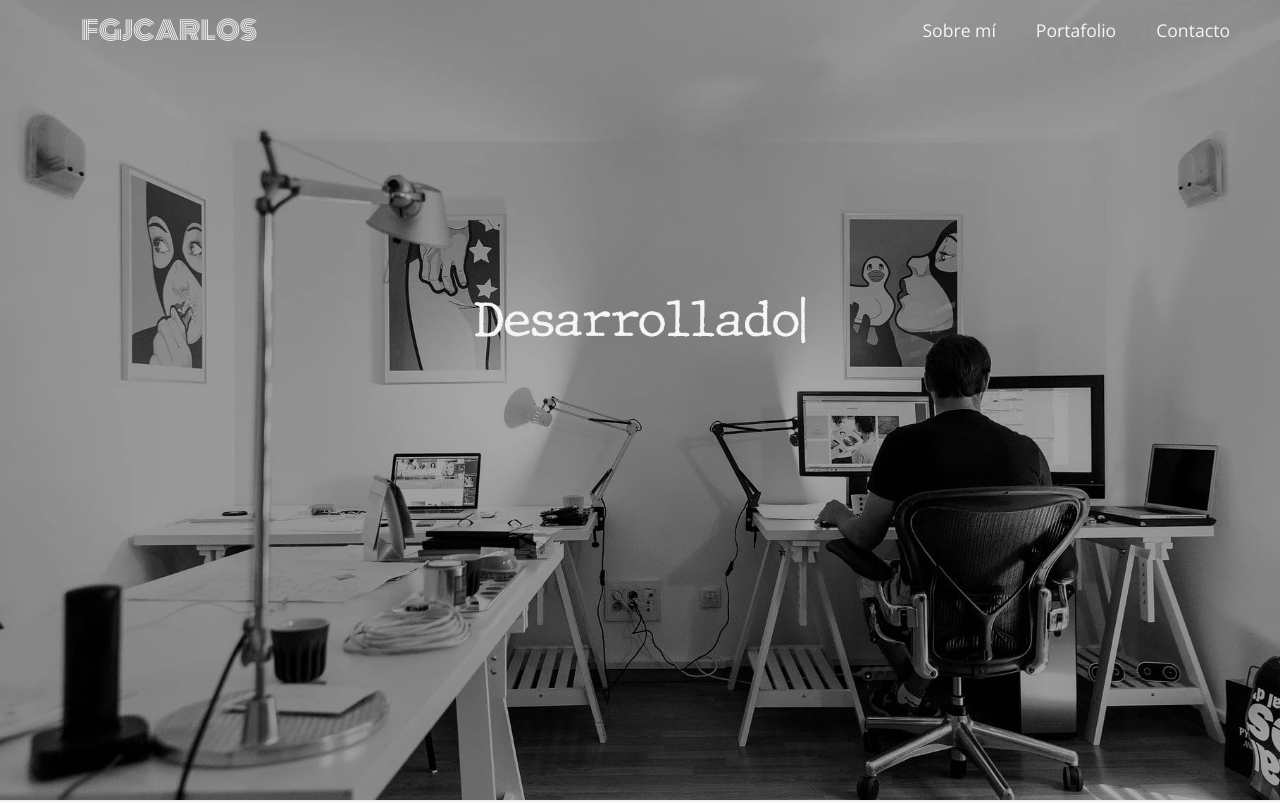
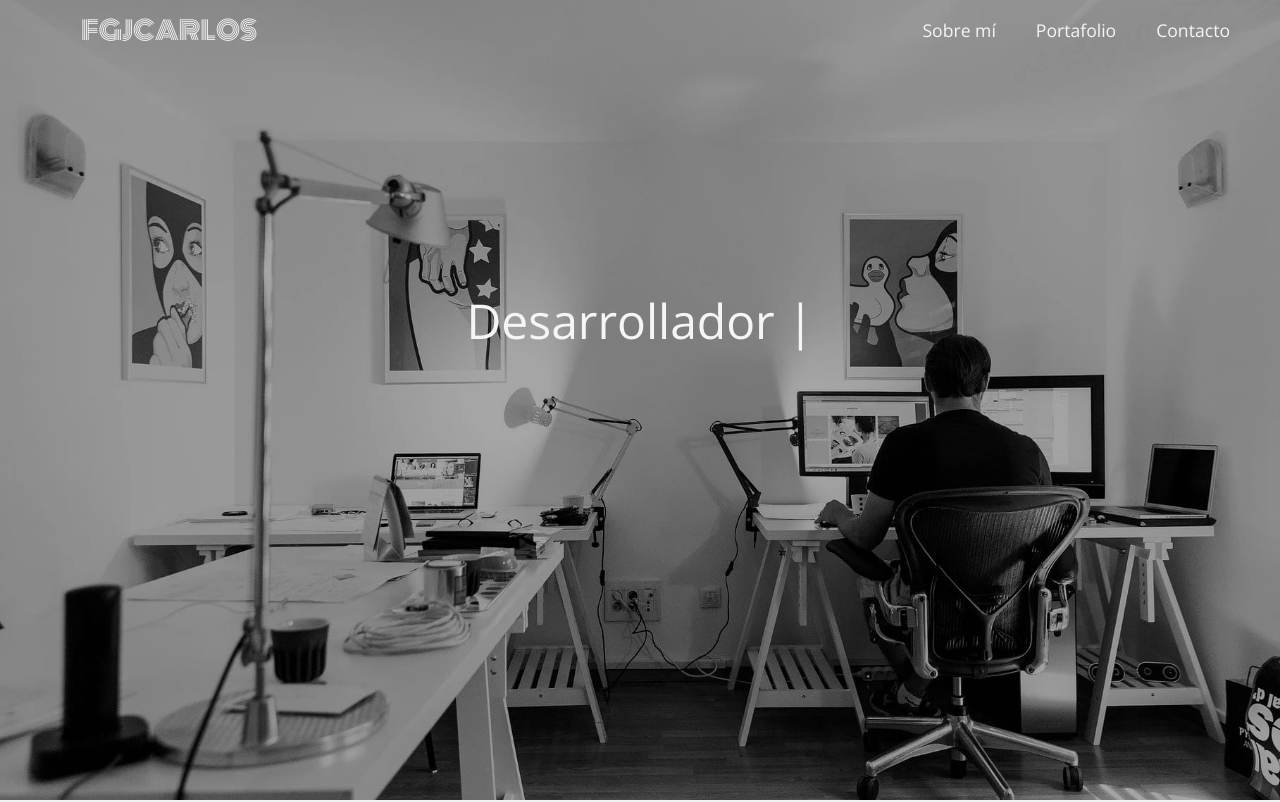
Before and after one commit to fgjcarlos/portafolio, a React (Create React App) app in the folder portafolio/: page / in a window 1280 px wide. Shown: the top 802 px of the page. Built offline with nearby package versions, Linux system fonts and the light colour scheme.

Commit message:
change type font  msg-landing

```diff
--- a/portafolio/src/App.css
+++ b/portafolio/src/App.css
@@ -22,7 +22,7 @@ html, body, #root{
   margin: 0px;
   padding: 0px;
   display:block;
-  font-family: 'Open Sans', 'Roboto' , 'Montserrat', 'EB Garamond','Libre Baskerville', serif;
+  font-family: 'Open Sans', serif;
  }
 
 .App {
@@ -42,7 +42,7 @@ html, body, #root{
 
 
 .App h1, h2, h3, h4, h5 {
-  font-family: 'Bangers' , 'Montserrat', 'EB Garamond','Libre Baskerville', serif;
+  font-family: 'Bangers' , 'Open Sans', serif;
 }
 
 .notFooter {
--- a/portafolio/src/Pages/Landing/Landing.jsx
+++ b/portafolio/src/Pages/Landing/Landing.jsx
@@ -10,7 +10,7 @@ const Landing = () => {
                 <Typed strings={
                         ['¡Hola!', 'soy Carlos Fontán', 'Desarrollador web', '¡Bienvenid@!']
                     }
-                    startDelay={300}
+                    startDelay={100}
                     smartBackspace={true}
                     typeSpeed={70}/>
             </div>
--- a/portafolio/src/Pages/Landing/landing.css
+++ b/portafolio/src/Pages/Landing/landing.css
@@ -1,8 +1,8 @@
-@font-face {
+/* @font-face {
     font-family: Typewriter;
     src: url('../../Fonts/Typewriter/JMH\ Typewriter.ttf');
     font-display: swap;
-  }
+  } */
 
 .lan-container{
     padding: 5vw;
@@ -47,7 +47,8 @@
     flex-wrap: wrap;
     flex-direction: column;
     font-size: 3rem;
-    font-family: Typewriter, 'Libre Baskerville','Montserrat', 'EB Garamond', serif;
+    font-family: 'Open Sans', 'Libre Baskerville','Montserrat', 'EB Garamond', serif;
+    font-weight: 300;
     color: var(--colorV);
     left: 50vw;
     z-index: 2;
```
